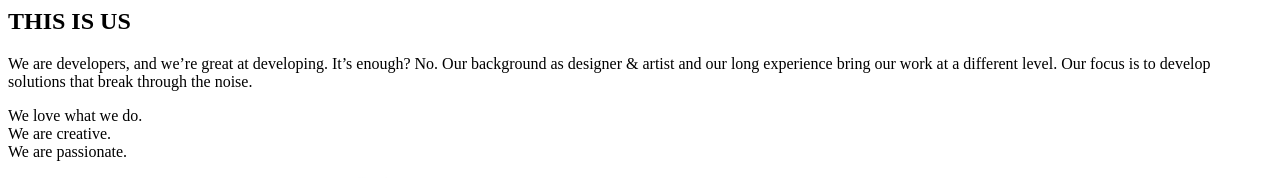
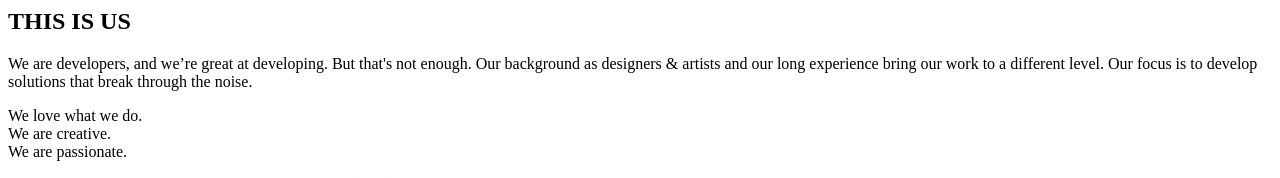
Before and after one commit to fgatti675/Camberi, a web app: file src/partials/about.html in a window 1280 px wide. Shown: the top 178 px of the page. Run offline with its HTML, style and script files only (its server is not run), Linux system fonts and the light colour scheme.

Commit message:
About content update

```diff
--- a/src/partials/about.html
+++ b/src/partials/about.html
@@ -5,12 +5,15 @@
             <div class="row">
                 <div class="col-4">
                     <div class="content-about__text">
-                        <p>We are developers, and we’re great at developing. It’s enough? No. Our background as designer & artist and our long experience bring our work at a different level. Our focus is to develop solutions that break through the noise.
+                        <p>We are developers, and we’re great at developing. But that's not enough. Our background as designers &amp;
+                            artists and our long experience bring our work to a different level. Our focus is to develop
+                            solutions that break through the noise.
                         </p>
                         <p>
-                        We love what we do.<br/>
-                        We are creative.<br/>
-                        We are passionate.<br/>
+                            We love what we do.
+                            <br/> We are creative.
+                            <br/> We are passionate.
+                            <br/>
                         </p>
                     </div>
                 </div>
@@ -20,7 +23,7 @@
                         <div class="content-about__profile-text">
                             <h4 class="text_dark">Mattia Lorenzutti</h4>
                             <p>Co-Founder</p>
-                            <a href="https://www.linkedin.com/in/mattialorenzutti/"  class="content-about__profile-icon">
+                            <a href="https://www.linkedin.com/in/mattialorenzutti/" class="content-about__profile-icon">
                                 <svg class="icon">
                                     <use xlink:href="#linkedin-1-dark" />
                                 </svg>
@@ -29,7 +32,7 @@
                     </div>
                 </div>
                 <div class="col-4">
-                    <div class="content-about__profile content-about__profile--higher" >
+                    <div class="content-about__profile content-about__profile--higher">
                         <img src="/img/francesco.png">
                         <div class="content-about__profile-text">
                             <h4 class="text_dark">Francesco Gatti</h4>
```
